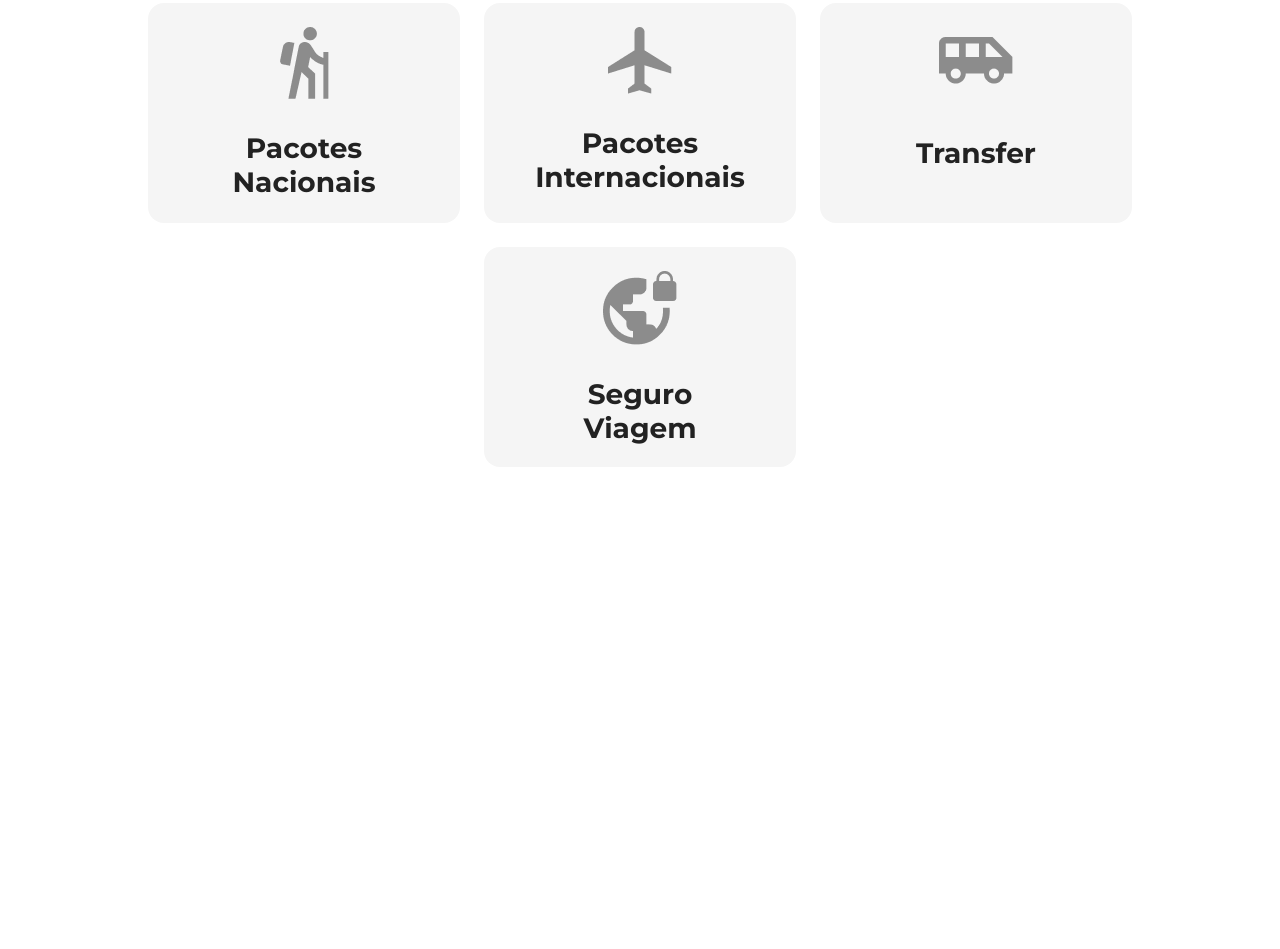
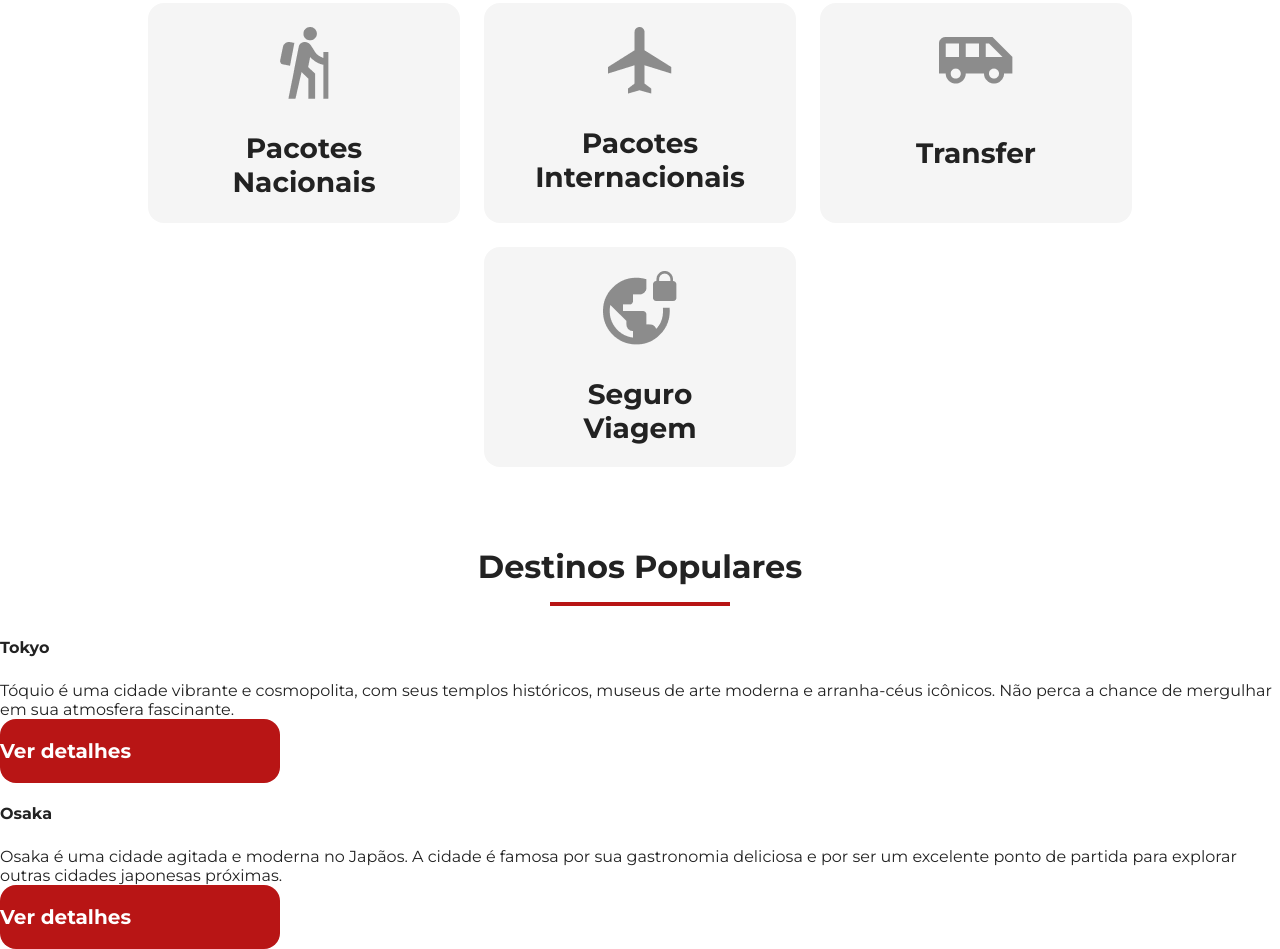
Before and after one commit to Kauasantos06/jornada-viagens, a plain HTML site: page index.html in a window 1280 px wide. Shown: the part 2043-2992 px from the top of the page. Before the commit the page ends 2510 px from the top, so only its background shows below. Drawn offline with Linux system fonts and the light colour scheme.

Commit message:
Cria estrutura de destinos

```diff
--- a/css/categories.css
+++ b/css/categories.css
@@ -1,3 +1,7 @@
+.categories {
+    margin-bottom: 80px;
+}
+
 .categories .section-title {
   width: 312px;
   margin: 0 auto;
--- /dev/null
+++ b/css/destinations.css
@@ -0,0 +1,7 @@
+.destinations .item header {
+  display: block;
+  background-color: transparent;
+  position: static;
+  padding: 0;
+  margin-bottom: 24px;
+}
--- a/css/style.css
+++ b/css/style.css
@@ -3,3 +3,4 @@
 @import url(hero.css);
 @import url(offers.css);
 @import url(categories.css);
+@import url(destinations.css);
--- a/index.html
+++ b/index.html
@@ -155,5 +155,34 @@
 
       </div>
     </section>
+    <section class="destinations">
+      <div class="section-title">
+        <h2>Destinos Populares</h2>
+        <hr>
+      </div>
+      <div class="destination-items">
+        <article class="item">
+          <header>
+            <div class="img-item"></div>
+            <h4>Tokyo</h4>
+          </header>
+          <p>Tóquio é uma cidade vibrante e cosmopolita, com seus templos históricos, museus de arte moderna e arranha-céus icônicos. Não perca a chance de mergulhar em sua atmosfera fascinante.</p>
+          <footer>
+            <a href="#" class="button">Ver detalhes</a>
+          </footer>
+        </article>
+
+        <article class="item">
+          <header>
+            <div class="img-item"></div>
+            <h4>Osaka</h4>
+          </header>
+          <p>Osaka é uma cidade agitada e moderna no Japãos. A cidade é famosa por sua gastronomia deliciosa e por ser um excelente ponto de partida para explorar outras cidades japonesas próximas.</p>
+          <footer>
+            <a href="#" class="button">Ver detalhes</a>
+          </footer>
+        </article>
+      </div>
+    </section>
   </body>
 </html>
```
